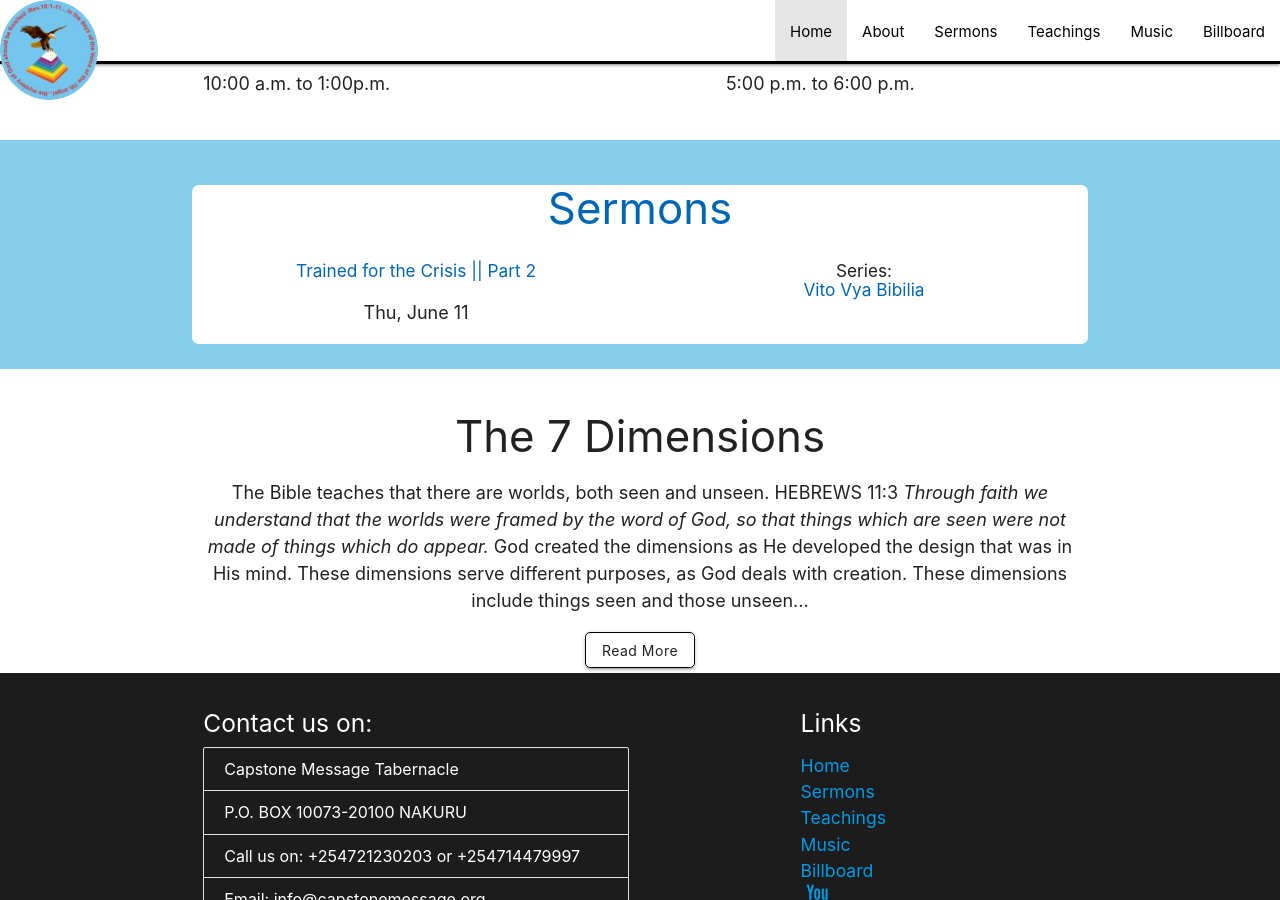
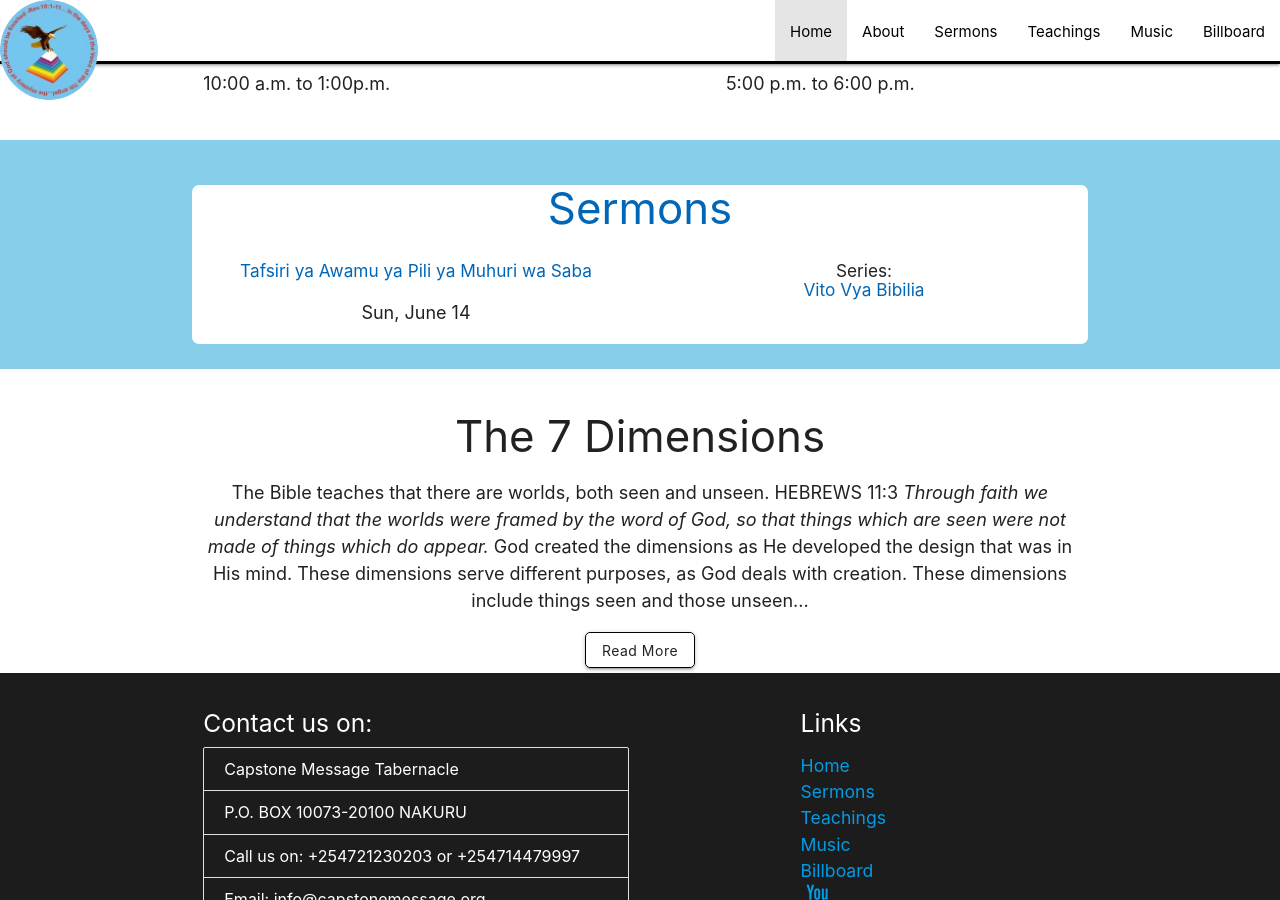
Before and after one commit to njorogetimk/cmt-redisigned, a Jekyll site: the page built from index.html, in a window 1280 px wide and 900 px high, scrolled down 524 px. Built offline with Jekyll 4.4.1, drawn with Linux system fonts in a browser that asks for light colours.

Commit message:
update to sermon of June 14

```diff
--- a/index.html
+++ b/index.html
@@ -15,6 +15,12 @@ node: "Home"
   </div>
 </section>
 
+<section class="section skyblue center hidden">
+  <div class="container">
+    <h3>Live</h3>
+
+  </div>
+</section>
 
 <section class="section">
   <div class="container">
@@ -41,10 +47,10 @@ node: "Home"
     <div class="row">
       <div class="col s12 m6">
         <h6 class="center">
-          <a href="sermons/2020/thursday/20-06-11_trained_for_the_crisis_part 2_jacob's_change.html"
-            class="dark-link">Trained for the Crisis || Part 2</a>
+          <a href="sermons/2020/sunday/20-06-14_tafsiri_ya_awamu_ya_pili_ya_muhuri_wa_saba.html"
+            class="dark-link">Tafsiri ya Awamu ya Pili ya Muhuri wa Saba</a>
         </h6>
-        <p class="center">{{"June 11 20" | date: "%a, %B %d"}}</p>
+        <p class="center">{{"June 14 20" | date: "%a, %B %d"}}</p>
       </div>
 
       <div class="col s12 m6">
```
Also changed, not shown: sermons/2020/sunday/20-06-14_tafsiri_ya_awamu_ya_pili_ya_muhuri_wa_saba.html (added, +11 -0 lines).
